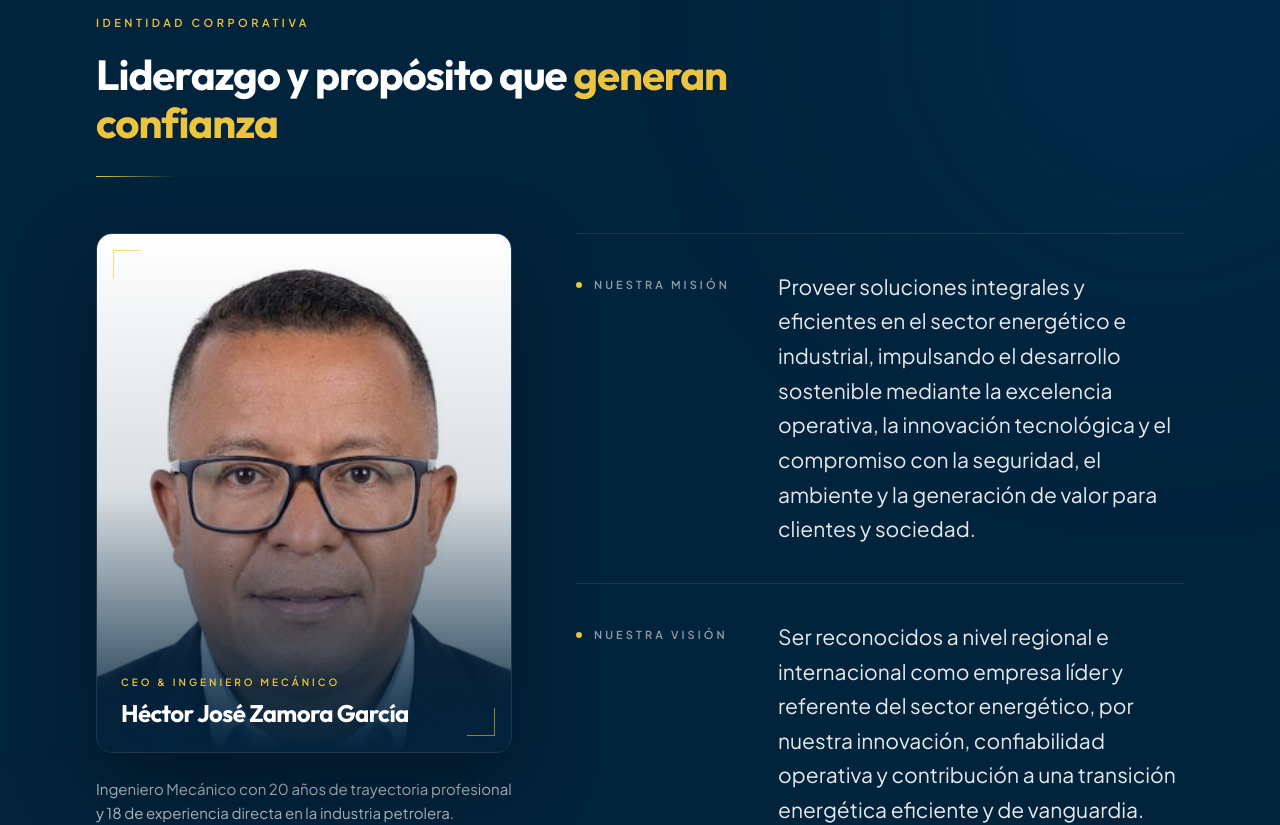
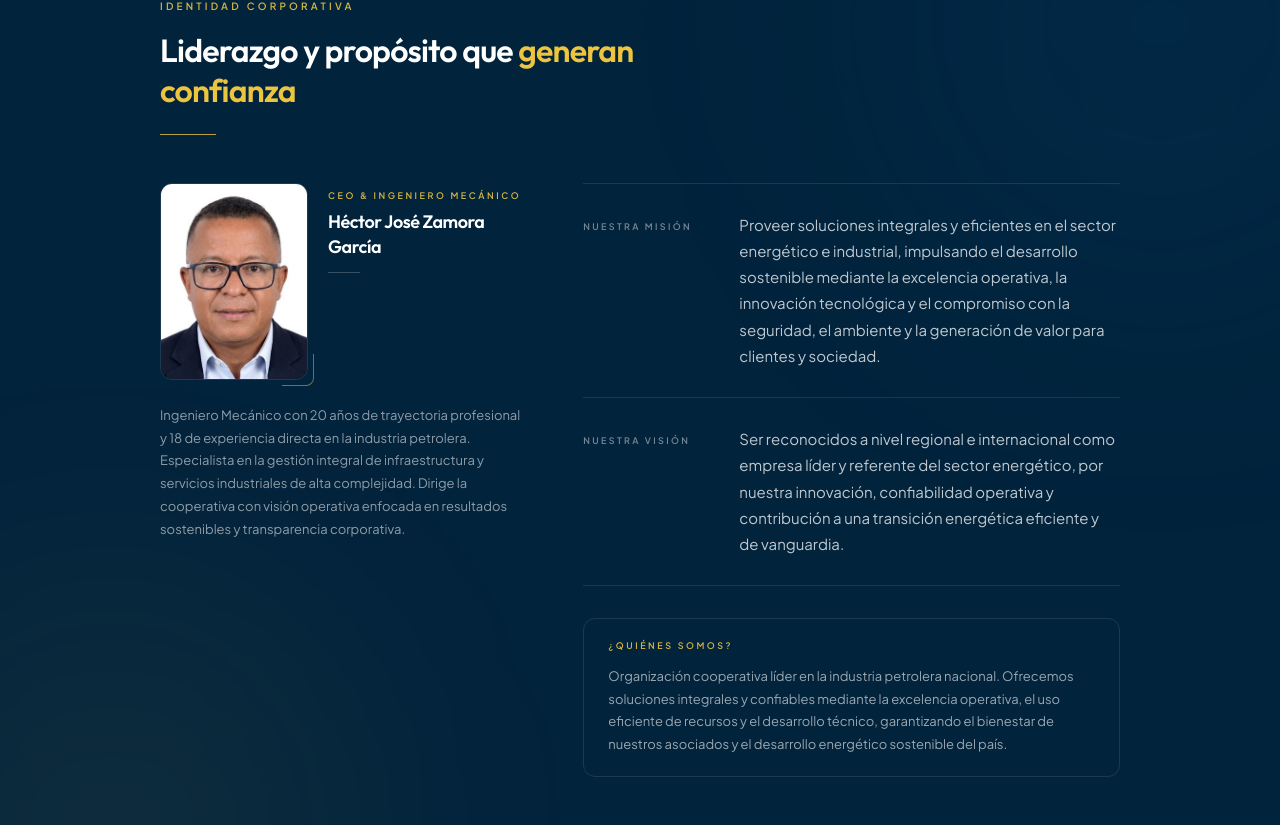
Before and after one commit to ingsolrodriguez-arch/cooperativaricollesca, a React (Vite) app: page / in a window 1280 px wide. Shown: the part 920-1745 px from the top of the page. Built offline with nearby package versions, Linux system fonts and the light colour scheme.

Commit message:
Refinar seccion CEO y Mision/Vision: diseno editorial sobrio, foto contenida y tipografia equilibrada

```diff
--- a/src/App.tsx
+++ b/src/App.tsx
@@ -192,65 +192,67 @@ export default function App() {
         {/* 2. IDENTIDAD, LIDERAZGO Y PROPÓSITO CORPORATIVO */}
         <section id="nosotros" className="relative bg-[#02233C] text-white overflow-hidden">
           {/* Luz ambiental sutil */}
-          <div aria-hidden className="absolute -top-40 -right-40 w-[560px] h-[560px] rounded-full bg-[#055D9B]/12 blur-[130px] pointer-events-none" />
-          <div aria-hidden className="absolute -bottom-48 -left-32 w-[480px] h-[480px] rounded-full bg-[#ECC440]/8 blur-[130px] pointer-events-none" />
+          <div aria-hidden className="absolute -top-40 -right-40 w-[560px] h-[560px] rounded-full bg-[#055D9B]/10 blur-[130px] pointer-events-none" />
+          <div aria-hidden className="absolute -bottom-48 -left-32 w-[480px] h-[480px] rounded-full bg-[#ECC440]/6 blur-[130px] pointer-events-none" />
 
-          <div className="relative max-w-6xl mx-auto px-4 sm:px-6 lg:px-8 py-20 lg:py-28">
-            {/* Cabecera tipográfica */}
-            <div className="max-w-2xl">
-              <p className="text-[11px] font-semibold tracking-[0.32em] text-[#ECC440] uppercase">
+          <div className="relative max-w-5xl mx-auto px-4 sm:px-6 lg:px-8 py-16 lg:py-24">
+            {/* Cabecera tipográfica sobria */}
+            <div className="max-w-xl">
+              <p className="text-[10px] font-semibold tracking-[0.32em] text-[#ECC440]/90 uppercase">
                 Identidad corporativa
               </p>
-              <h2 className="mt-5 text-3xl sm:text-4xl lg:text-[42px] font-bold tracking-tight leading-[1.15]">
+              <h2 className="mt-4 text-2xl sm:text-[28px] lg:text-[32px] font-semibold tracking-tight leading-[1.25]">
                 Liderazgo y propósito que{' '}
                 <span className="text-[#ECC440]">generan confianza</span>
               </h2>
-              <div className="mt-7 h-px w-20 bg-gradient-to-r from-[#ECC440] to-transparent" />
+              <div className="mt-6 h-px w-14 bg-[#ECC440]/80" />
             </div>
 
-            <div className="mt-14 grid lg:grid-cols-12 gap-12 lg:gap-16">
-              {/* C.E.O. — retrato minimalista */}
+            <div className="mt-12 grid lg:grid-cols-12 gap-10 lg:gap-14">
+              {/* C.E.O. — perfil editorial compacto */}
               <div className="lg:col-span-5">
-                <figure className="relative">
-                  <div className="relative aspect-[4/5] rounded-2xl overflow-hidden border border-white/10 shadow-[0_30px_80px_rgba(0,0,0,0.35)]">
+                <div className="flex items-start gap-5">
+                  {/* Foto contenida */}
+                  <div className="relative w-[124px] sm:w-[148px] shrink-0">
+                    <div className="relative aspect-[3/4] rounded-xl overflow-hidden border border-white/10">
                       <ResilientImage
                         src={LEADERSHIP_AND_IDENTITY.ceo.photo}
                         alt={LEADERSHIP_AND_IDENTITY.ceo.name}
                         className="w-full h-full object-cover object-top"
                       />
-                    <div className="absolute inset-0 bg-gradient-to-t from-[#02233C] via-[#02233C]/15 to-transparent" />
-                    <div className="absolute inset-x-0 bottom-0 p-6">
-                      <p className="text-[10px] font-semibold tracking-[0.3em] text-[#ECC440] uppercase">
+                    </div>
+                    <div aria-hidden className="absolute -bottom-1.5 -right-1.5 w-8 h-8 border-b border-r border-[#ECC440]/50 rounded-br-lg" />
+                  </div>
+
+                  {/* Nombre y rol */}
+                  <div className="pt-1.5">
+                    <p className="text-[9px] font-semibold tracking-[0.28em] text-[#ECC440]/90 uppercase">
                       {LEADERSHIP_AND_IDENTITY.ceo.role}
                     </p>
-                      <h3 className="mt-2 text-2xl font-bold tracking-tight leading-tight">
+                    <h3 className="mt-2 text-base sm:text-lg font-semibold tracking-tight leading-snug">
                       {LEADERSHIP_AND_IDENTITY.ceo.name}
                     </h3>
+                    <div className="mt-3 h-px w-8 bg-white/20" />
                   </div>
-                    {/* Acentos de esquina */}
-                    <div aria-hidden className="absolute top-4 left-4 w-7 h-7 border-t border-l border-[#ECC440]/60" />
-                    <div aria-hidden className="absolute bottom-4 right-4 w-7 h-7 border-b border-r border-[#ECC440]/60" />
-                  </div>
-                  <figcaption className="mt-6 text-[15px] text-white/70 leading-relaxed">
-                    {LEADERSHIP_AND_IDENTITY.ceo.bio}
-                  </figcaption>
-                </figure>
                 </div>
 
-              {/* Misión & Visión — bloques tipográficos con filetes */}
+                {/* Biografía — medida de lectura cómoda */}
+                <p className="mt-6 text-[13px] leading-[1.75] text-white/55 max-w-md">
+                  {LEADERSHIP_AND_IDENTITY.ceo.bio}
+                </p>
+              </div>
+
+              {/* Misión & Visión — filetes finos */}
               <div className="lg:col-span-7">
-                <div className="border-y border-white/10">
+                <div className="border-t border-white/10">
                   {/* Misión */}
-                  <div className="grid sm:grid-cols-[170px_1fr] gap-3 sm:gap-8 py-9">
+                  <div className="grid sm:grid-cols-[128px_1fr] gap-2 sm:gap-7 py-7">
                     <div>
-                      <span className="inline-flex items-center gap-3">
-                        <span className="h-1.5 w-1.5 rounded-full bg-[#ECC440]" />
-                        <span className="text-[11px] font-semibold tracking-[0.28em] text-white/55 uppercase">
+                      <span className="text-[9px] font-semibold tracking-[0.26em] text-white/45 uppercase">
                         {LEADERSHIP_AND_IDENTITY.mission.title}
                       </span>
-                      </span>
                     </div>
-                    <p className="text-lg sm:text-[21px] text-white/90 leading-[1.65]">
+                    <p className="text-[15px] text-white/75 leading-[1.75]">
                       {LEADERSHIP_AND_IDENTITY.mission.text}
                     </p>
                   </div>
@@ -258,27 +260,25 @@ export default function App() {
                   <div className="h-px bg-white/10" />
 
                   {/* Visión */}
-                  <div className="grid sm:grid-cols-[170px_1fr] gap-3 sm:gap-8 py-9">
+                  <div className="grid sm:grid-cols-[128px_1fr] gap-2 sm:gap-7 py-7">
                     <div>
-                      <span className="inline-flex items-center gap-3">
-                        <span className="h-1.5 w-1.5 rounded-full bg-[#ECC440]" />
-                        <span className="text-[11px] font-semibold tracking-[0.28em] text-white/55 uppercase">
+                      <span className="text-[9px] font-semibold tracking-[0.26em] text-white/45 uppercase">
                         {LEADERSHIP_AND_IDENTITY.vision.title}
                       </span>
-                      </span>
                     </div>
-                    <p className="text-lg sm:text-[21px] text-white/90 leading-[1.65]">
+                    <p className="text-[15px] text-white/75 leading-[1.75]">
                       {LEADERSHIP_AND_IDENTITY.vision.text}
                     </p>
                   </div>
+                  <div className="h-px bg-white/10" />
                 </div>
 
                 {/* Quiénes somos — panel limpio */}
-                <div className="mt-10 rounded-2xl border border-white/10 p-7 sm:p-8">
-                  <p className="text-[11px] font-semibold tracking-[0.3em] text-[#ECC440] uppercase">
+                <div className="mt-8 rounded-xl border border-white/10 px-6 py-5">
+                  <p className="text-[9px] font-semibold tracking-[0.28em] text-[#ECC440]/90 uppercase">
                     {LEADERSHIP_AND_IDENTITY.about.title}
                   </p>
-                  <p className="mt-4 text-[15px] sm:text-base text-white/75 leading-relaxed">
+                  <p className="mt-3 text-[13px] text-white/60 leading-[1.75]">
                     {LEADERSHIP_AND_IDENTITY.about.text}
                   </p>
                 </div>
```
Lines whose indentation alone changed are shown as unchanged.
